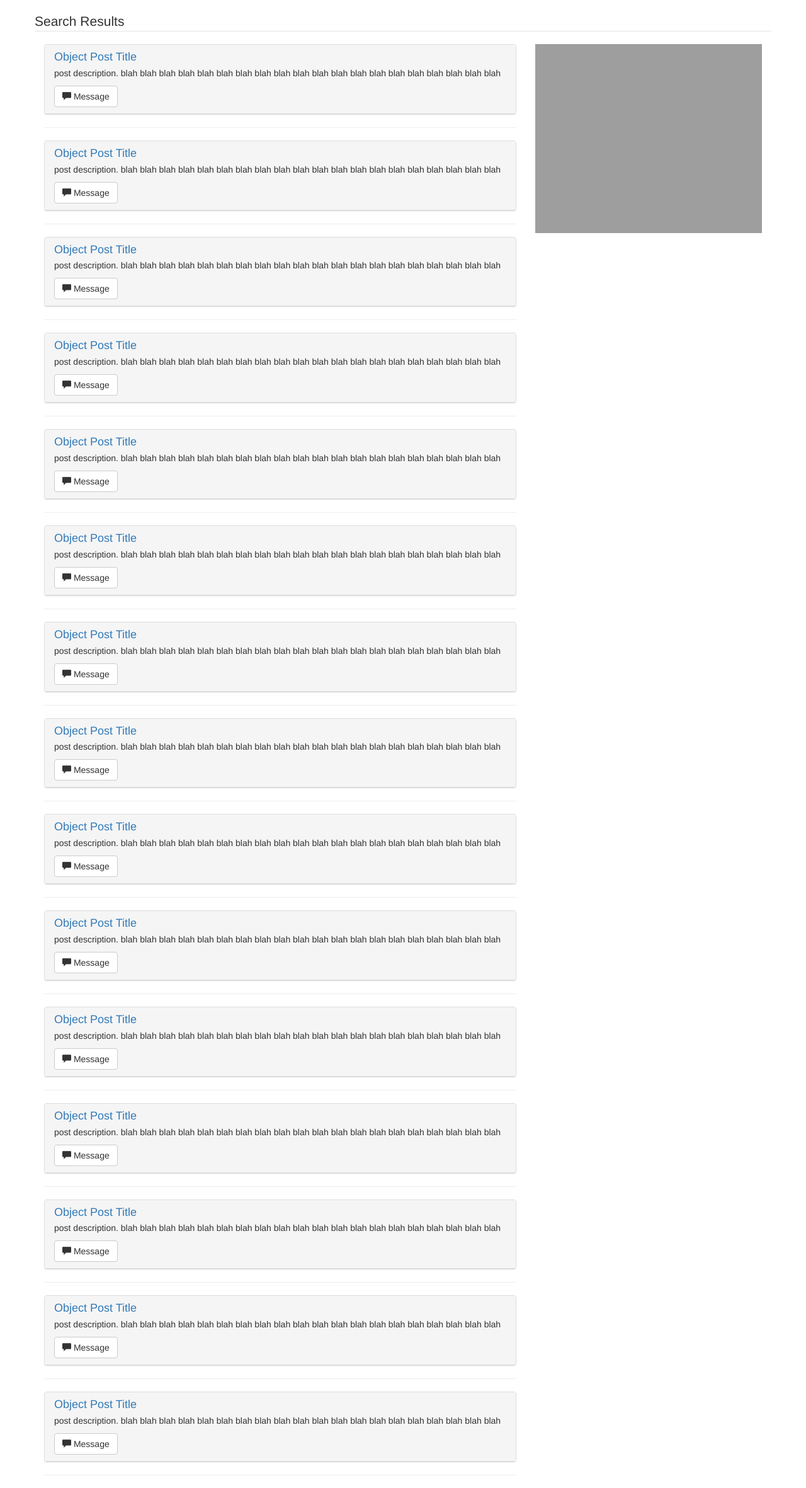
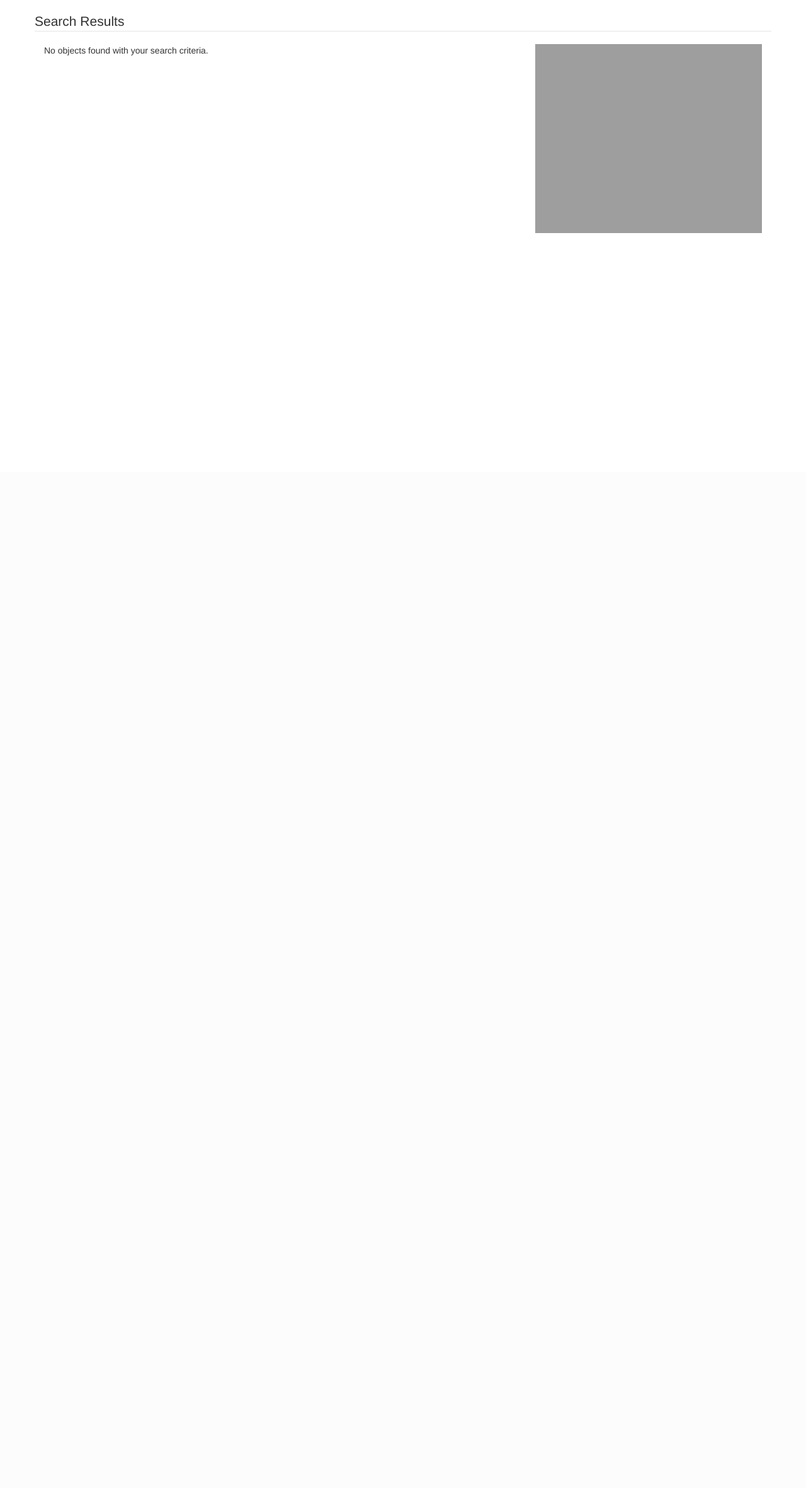
Before and after one commit to lucasfevi/lost-objects, a CakePHP app: the page made by app/View/Objects/search.ctp in a window 1280 px wide. Shown: the part 51-2413 px from the top of the page at 63% size. After the commit the page ends 421 px from the top, so only its background shows below. Run offline with PHP 8.4 and a stand-in for CakePHP, Linux system fonts and the light colour scheme; the template is opened without the code that fills it, so the values that code supplies are empty; a map, chart or similar area stays blank; some libraries are stand-ins or nearby versions; grey boxes are pictures that could not be loaded.

Commit message:
Now the objects on the search page are dynamic

```diff
--- a/app/View/Objects/search.ctp
+++ b/app/View/Objects/search.ctp
@@ -5,21 +5,25 @@ echo $this->Html->script('search-objects');
 <div class="row">
     <legend>Search Results</legend>
     <div class="col-sm-8">
-        <?php for ($i = 0; $i < 15; $i++): ?>
+        <?php if (empty($objects)): ?>
+        <p>No objects found with your search criteria.</p>
+        <?php else: ?>
+        <?php foreach ($objects as $key => $object): ?>
         <div class="panel panel-default">
             <div class="panel-heading">
                 <div class="media-body">
-                    <h4 class="media-heading"><a href="#">Object Post Title</a></h4>
+                    <h4 class="media-heading"><a href="#"><?php echo $object['Objects']['name']; ?></a></h4>
                 </div>
-                <p>post description. blah blah blah blah blah blah  blah blah blah blah blah blah blah blah blah blah blah blah blah blah</p>
+                <p><?php echo $object['Objects']['description']; ?></p>
                 <button type="button" class="btn btn-default">
-                    <span class="glyphicon glyphicon-comment" aria-hidden="true" ></span> Message
+                    <span class="glyphicon glyphicon-comment" aria-hidden="true"></span> Message
                 </button>
             </div>
         </div>
 
         <hr>
-        <?php endfor; ?>
+        <?php endforeach; ?>
+        <?php endif; ?>
     </div>
     <div class="col-sm-4">
         <div id="searchMap"></div>
```
